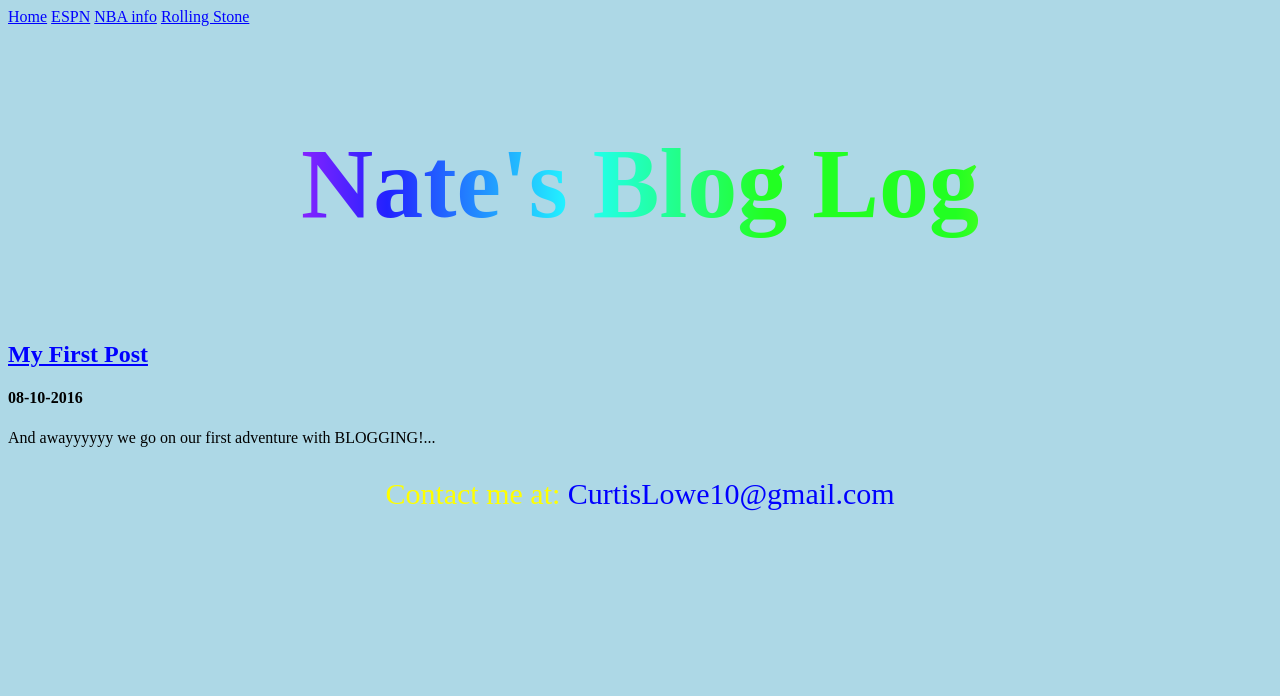
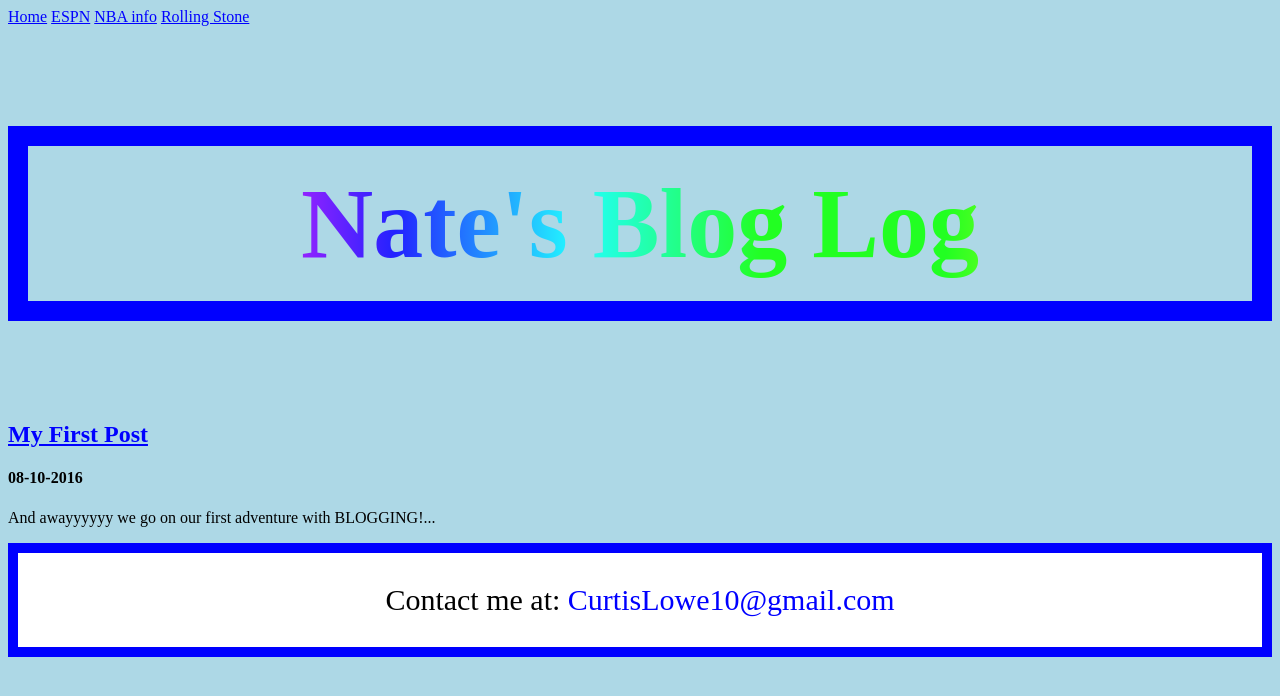
Before and after one commit to NateAnderson1780/NateAnderson1780.github.io, a Jekyll site: the page built from index.html, in a window 1280 px wide. Shown: the top 696 px of the page. Built offline with Jekyll 4.4.1, drawn with Linux system fonts in a browser that asks for light colours.

Commit message:
created borders

```diff
--- a/css/styles.css
+++ b/css/styles.css
@@ -21,6 +21,8 @@ h3 {
   color:transparent;
   -webkit-background-clip: text;
   background-clip: text;
+  border: 20px solid blue;
+  padding: 20px;
 }
 
 /*Links*/
@@ -57,8 +59,10 @@ nav {
 
 footer {
   font-size: 30px;
-  color:yellow;
+  color:black;
   text-align:center;
+  border: 10px solid blue;
+  background-color: white;
 }
 
 span {
```
Also changed, not shown: 1 other file.
